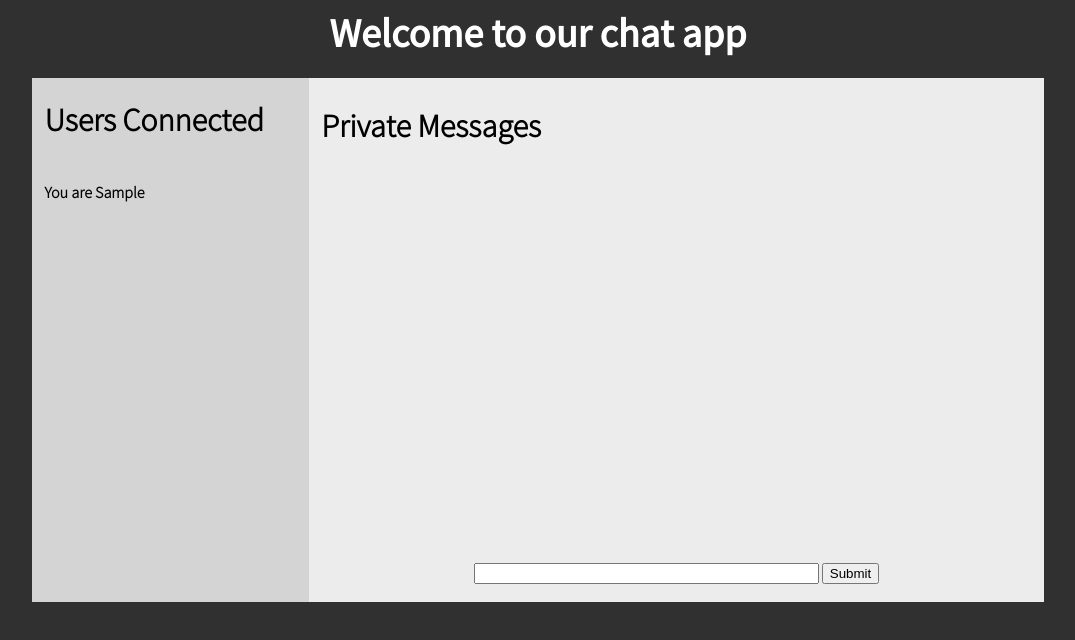
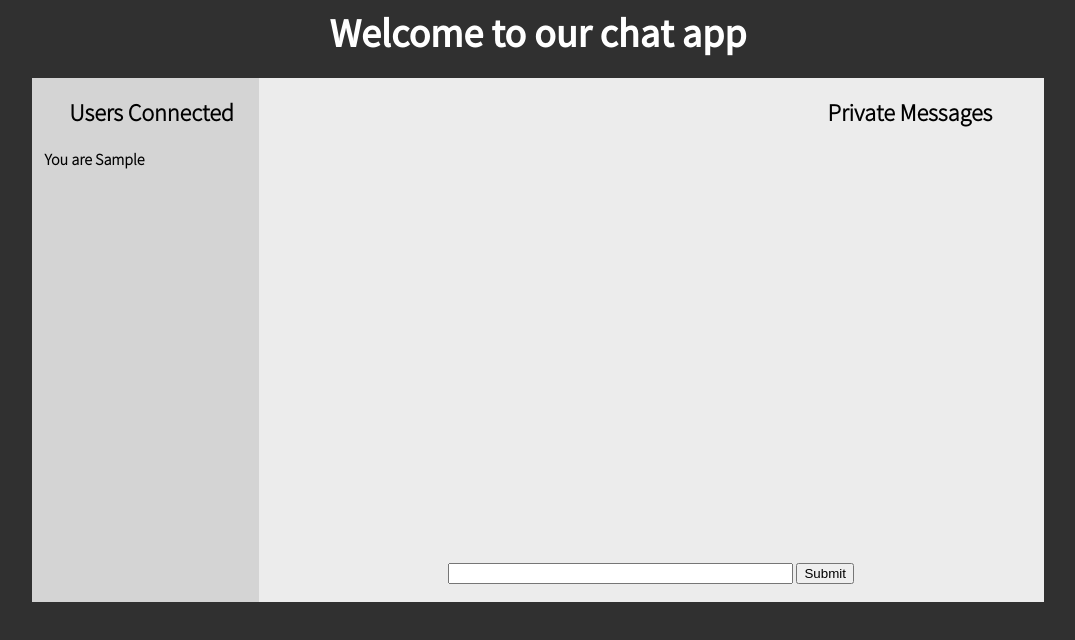
Before and after one commit to arka-g/chat-app-socketio, a website: page public/index.html in a window 1280 px wide. Both pictures are taken after typing "Sample" into the empty fields and a click on the input "Enter Chat". Shown: the whole page, without its empty margins (102-1177 px from the left). Drawn offline with nearby package versions, Linux system fonts and the light colour scheme; no server answers.

Commit message:
Created new div for private messages

```diff
--- a/public/client.js
+++ b/public/client.js
@@ -46,6 +46,7 @@ socket.on('usernames', function(usernames){
 
 socket.on('secret message',function(msg){
 	$('#secretMsgList').append($('<li>').text(msg.username + ": " + msg.message));
+	$("#pchat").animate({ scrollTop: $("#pchat")[0].scrollHeight}, 200);
 });
 
 socket.on('kick user', function(kickUser){
--- a/public/index.html
+++ b/public/index.html
@@ -18,8 +18,12 @@
 		</div>
 		<div id = "chat">
 			<ul id = "msglist"></ul>
+		</div>
+		<div id = "private">
 			<h4 id = "pm" class="header">Private Messages</h4>
-			<ul id = "secretMsgList"></ul>
+			<div id = "pchat">
+				<ul id = "secretMsgList"></ul>
+			</div>
 		</div>
 		<form id="send-message">
 			<input size = "40" id = "message"></input>
--- a/public/style.css
+++ b/public/style.css
@@ -15,21 +15,15 @@ body {
 }
 
 .header {
-	font-size: 2em;
+	text-align: center;
+	font-size: 1.5em;
 	margin-top: 0.3em;
-	margin-bottom: 0..3em;
+	margin-bottom: 0.3em;
+	padding-left: 0.5em;
 }
 
-#chat{
-	height:450px;
-	background-color: #ececec;
-	padding: 0.75em;
-	overflow-y: scroll;
-}
-
-#msglist{
-	/*color: #01DF3A;*/
-	color: #303083;
+#me {
+	margin-bottom: 0.5em;
 }
 
 #send-message{
@@ -49,19 +43,44 @@ body {
 
 #users{
 	display:none;
-	width: 25%;
+	width: 20%;
 	height: 500px;
 	float: left;
 	background: #d4d4d4;
 	padding: 0.75em;
 }
 
-#username-container {
-	text-align: center;
+#chat{
+	width: 50%;
+	height:450px;
+	float: left;
+	background-color: #ececec;
+	padding: 0.75em;
+	overflow-y: scroll;
+}
+
+#private{
+	height:450px;
+	background-color: #ececec;
+	padding: 0.75em;
+}
+
+#msglist{
+	/*color: #01DF3A;*/
+	color: #303083;
+}
+
+#pchat {
+	height: 90%;
+	overflow-y: scroll;
 }
 
 #secretMsgList{
-	color:red;
+	color: #E06666;
+}
+
+#username-container {
+	text-align: center;
 }
 
 #pm{
```
